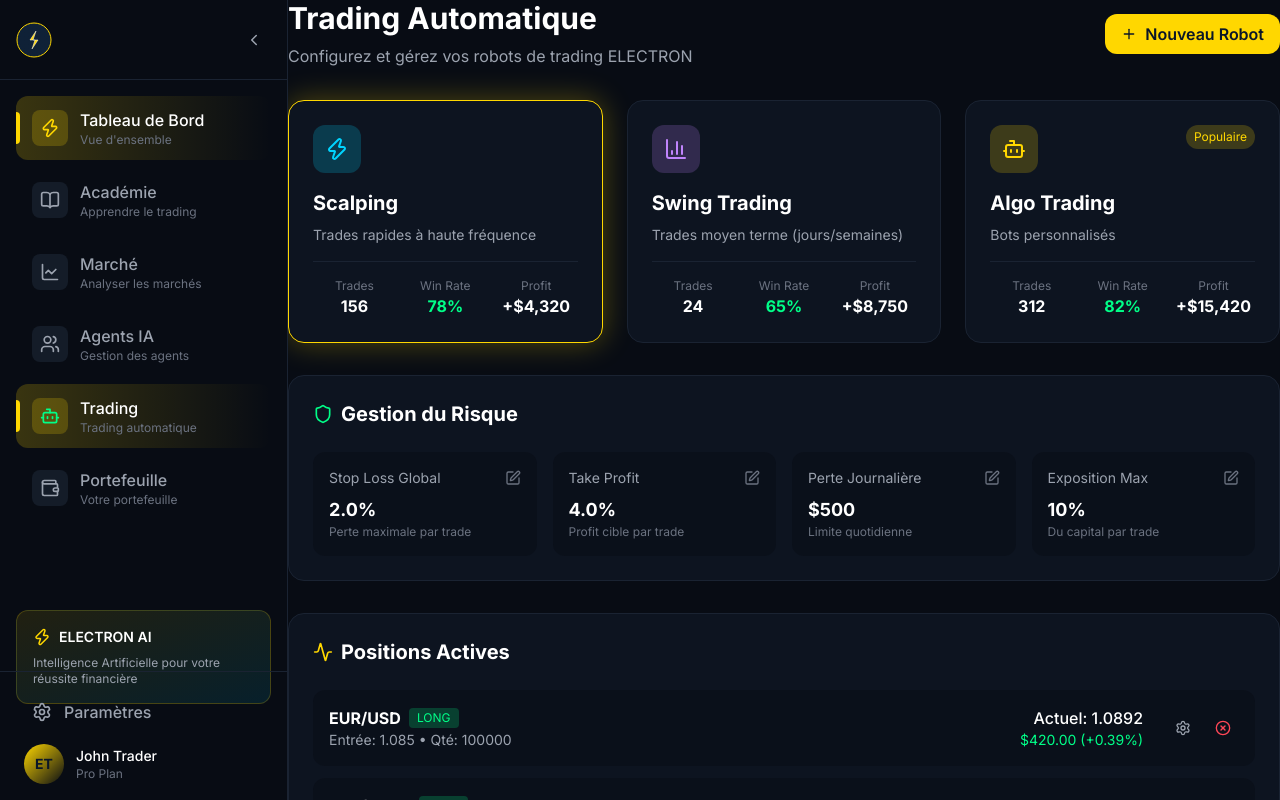
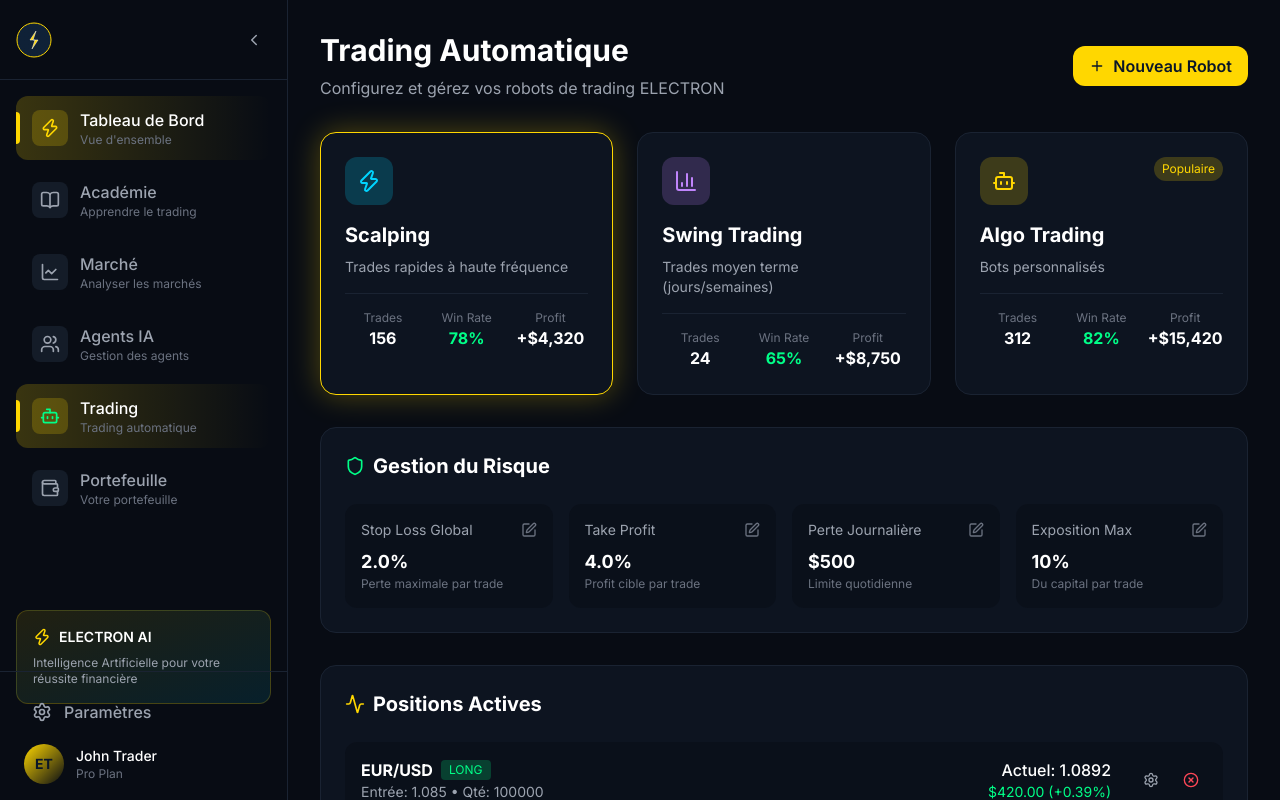
Before and after one commit to IlarionDossouyovo/E-Traders, a Next.js app: page /trading in a window 1280 px wide. Shown: the top 800 px of the page. Built offline with nearby package versions, Linux system fonts and the light colour scheme.

Commit message:
fix: ajouter p-8 padding et pointer-events sur main trading

```diff
--- a/src/app/trading/page.tsx
+++ b/src/app/trading/page.tsx
@@ -77,10 +77,10 @@ export default function TradingPage() {
   const [showBotModal, setShowBotModal] = useState(false);
 
   return (
-    <div className="min-h-screen bg-dark-bg">
+    <div className="min-h-screen bg-dark-bg relative">
       <Sidebar collapsed={sidebarCollapsed} onToggle={() => setSidebarCollapsed(!sidebarCollapsed)} />
 
-      <main className={cn("transition-all duration-300", sidebarCollapsed ? "ml-20" : "ml-72")}>
+      <main className={cn("transition-all duration-300 p-8 min-h-screen pointer-events-auto", sidebarCollapsed ? "ml-20" : "ml-72")}>
         {/* Header */}
         <header className="flex items-center justify-between mb-8">
           <div>
```
